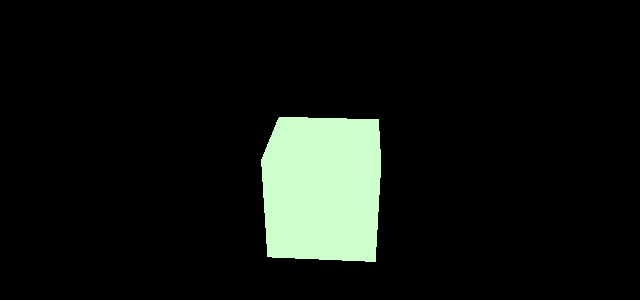
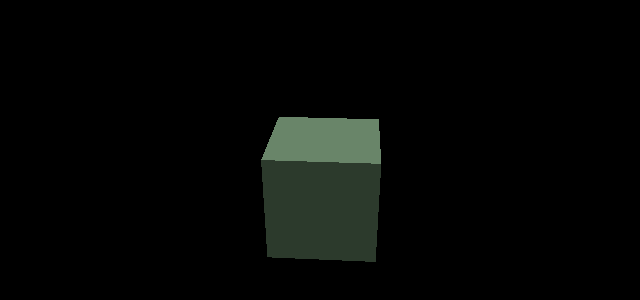
Before and after one commit to 0410MikaP/web2-11, a plain HTML site: page index.html in a window 1280 px wide. Shown: the part 214-514 px from the top of the page, without its empty margins (315-955 px from the left). Drawn offline with nearby package versions, Linux system fonts and the light colour scheme.

Commit message:
Update index.html

```diff
--- a/index.html
+++ b/index.html
@@ -24,8 +24,13 @@
       camera.updateProjectionMatrix();
     },false);
 
+    var light=new THREE.DirectionalLight(0xcccccc);
+    light.position.set(0,100,30);
+    scene.add(light);
+    scene.add(new THREE.AmbientLight(0x666666));
+
     var geometry=new THREE.BoxGeometry(1,1,1);
-    var material=new THREE.MeshBasicMaterial({color:0xccffcc});
+    var material=new THREE.MeshStandardMaterial({color:0xccffcc});
     var mesh=new THREE.Mesh(geometry,material);
     scene.add(mesh);
 
```
